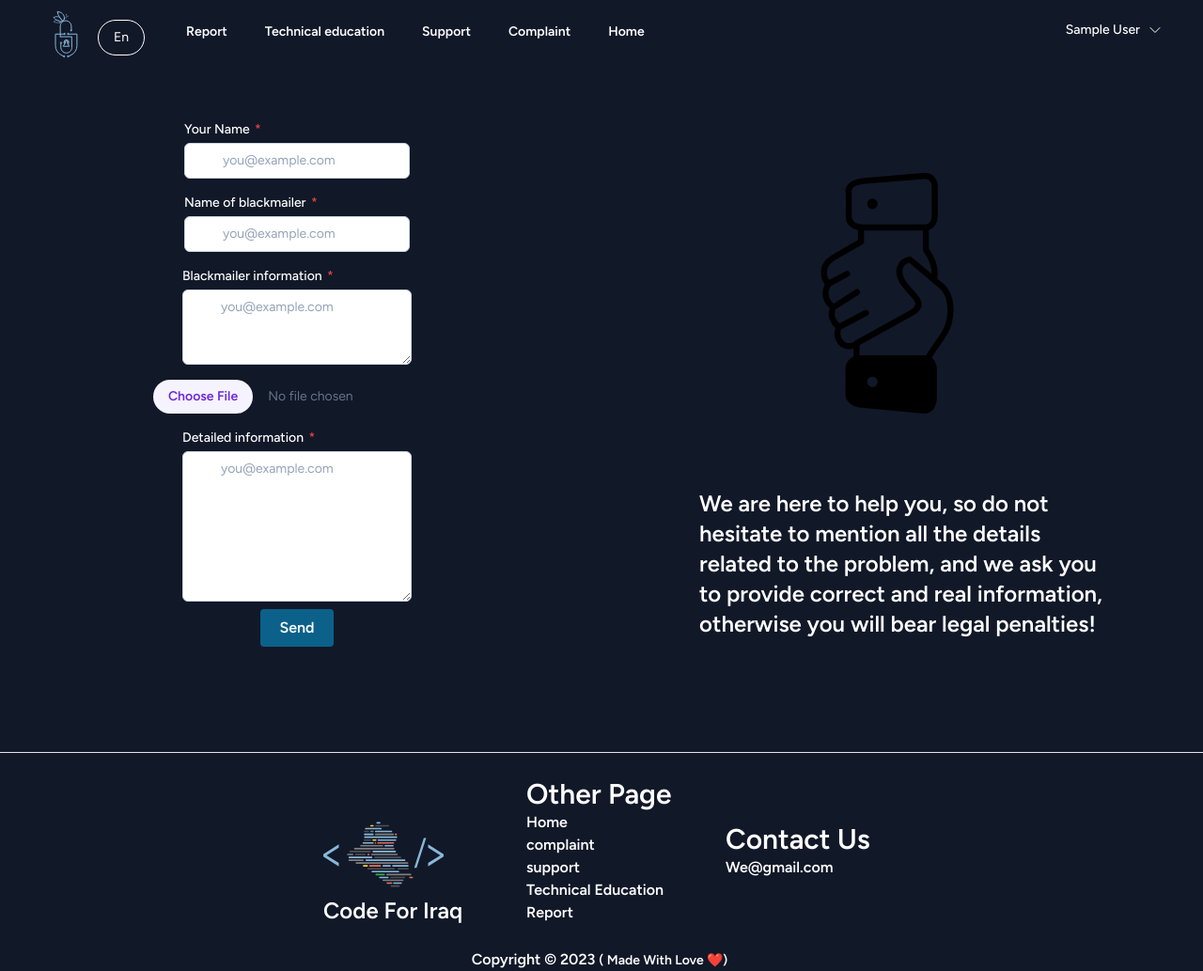
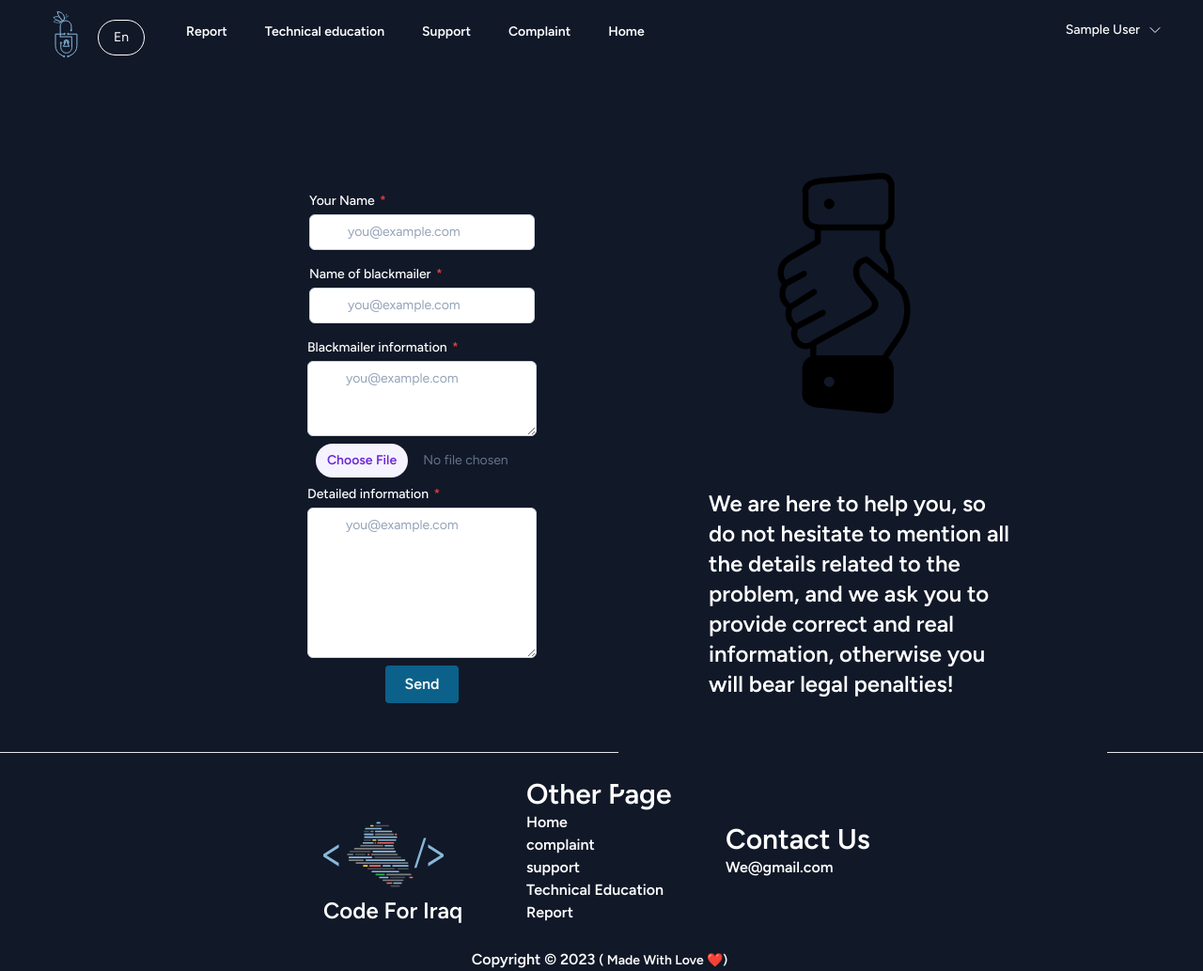
Before and after one commit to progalaa99/Digital-Advocacy, a Laravel app: page /complaint in a window 1280 px wide. Shown: the whole page at 94% size. Run offline with Laravel 10, Linux system fonts and the light colour scheme; the visitor is signed in with stand-in values (Sample User, id 1); style sheets or scripts are compiled from the project's sources; some libraries are stand-ins or nearby versions.

Commit message:
Update complaint.blade.php

```diff
--- a/digital/resources/views/advocacy/complaint.blade.php
+++ b/digital/resources/views/advocacy/complaint.blade.php
@@ -1,6 +1,6 @@
 <x-app-layout>
-    <div class="flex flex-row space-x-4  absolute  top-3/2 pt-10 ">
-        <div class="bg-darkalaa p-4 w-1/2">
+    <div class="flex items-center flex-row items-center   absolute  top-3/2 left-60 pt-10  ">
+        <div class="bg-darkalaa p-4 w-3/2  ">
 
             <form class="flex flex-col items-center ">
 
@@ -22,11 +22,11 @@
                   </span>
                   <textarea type="email" name="email" class="mt-1 px-10 py-2 h-20 bg-white border shadow-sm border-slate-300 placeholder-slate-400 focus:outline-none focus:border-sky-500 focus:ring-sky-500 block w-full rounded-md sm:text-sm focus:ring-1" placeholder="you@example.com" ></textarea>
                 </label>
-                <label class="block p-2 ">
+                <label class="block  ">
 
-                  <span class="sr-only">Choose profile photo</span>
-                   <input type="file" class="block w-full text-sm text-slate-500
-                    file:mr-4 file:py-2 file:px-4
+                  {{-- <span class="sr-only">Choose profile photo</span>  --}}
+                   <input type="file" class="  block w-full text-sm text-slate-500 pl-20
+                    file:mr-4 file:py-2 file:px-3
                     file:rounded-full file:border-0
                     file:text-sm file:font-semibold
                     file:bg-violet-50 file:text-violet-700
```
